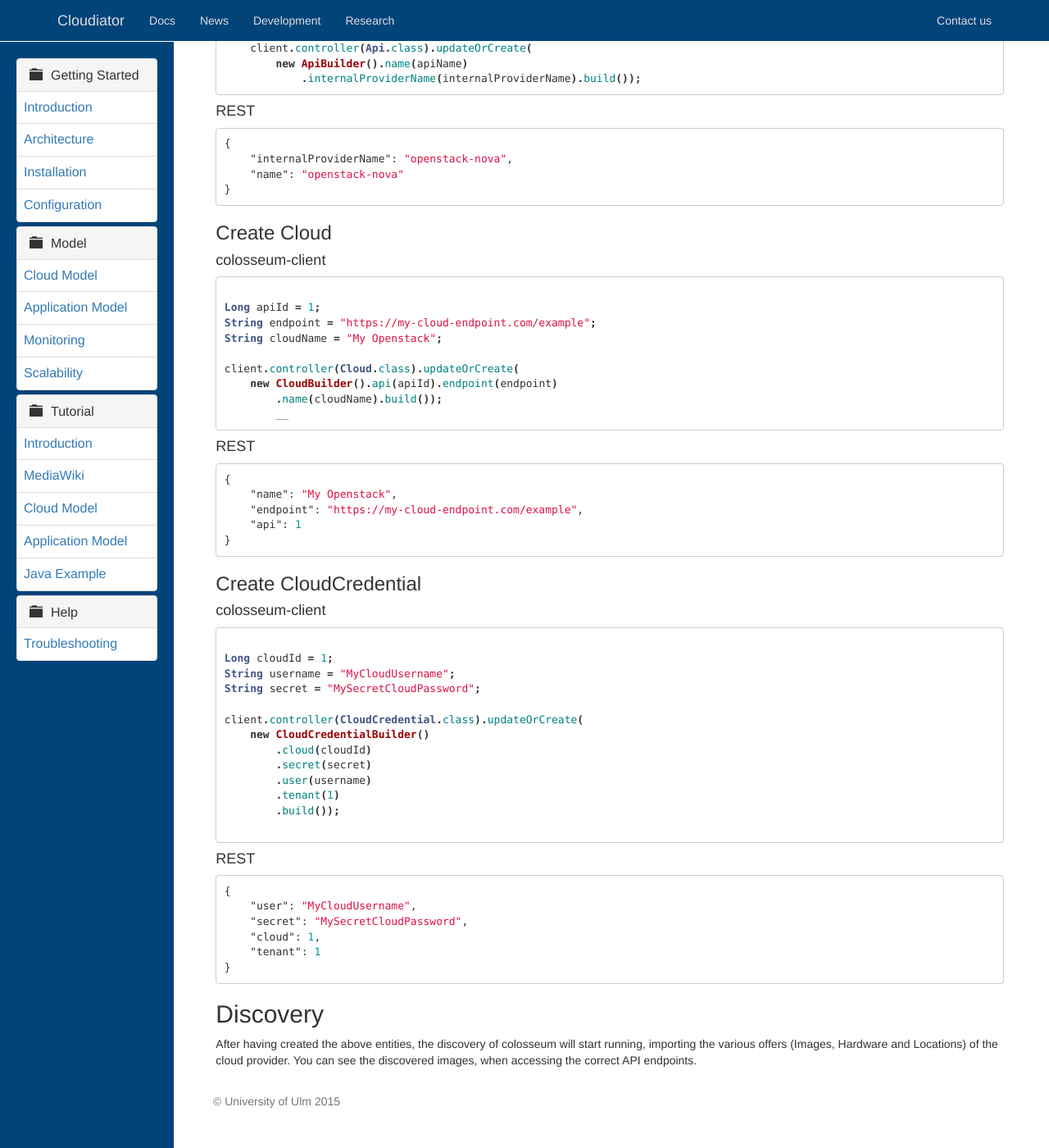
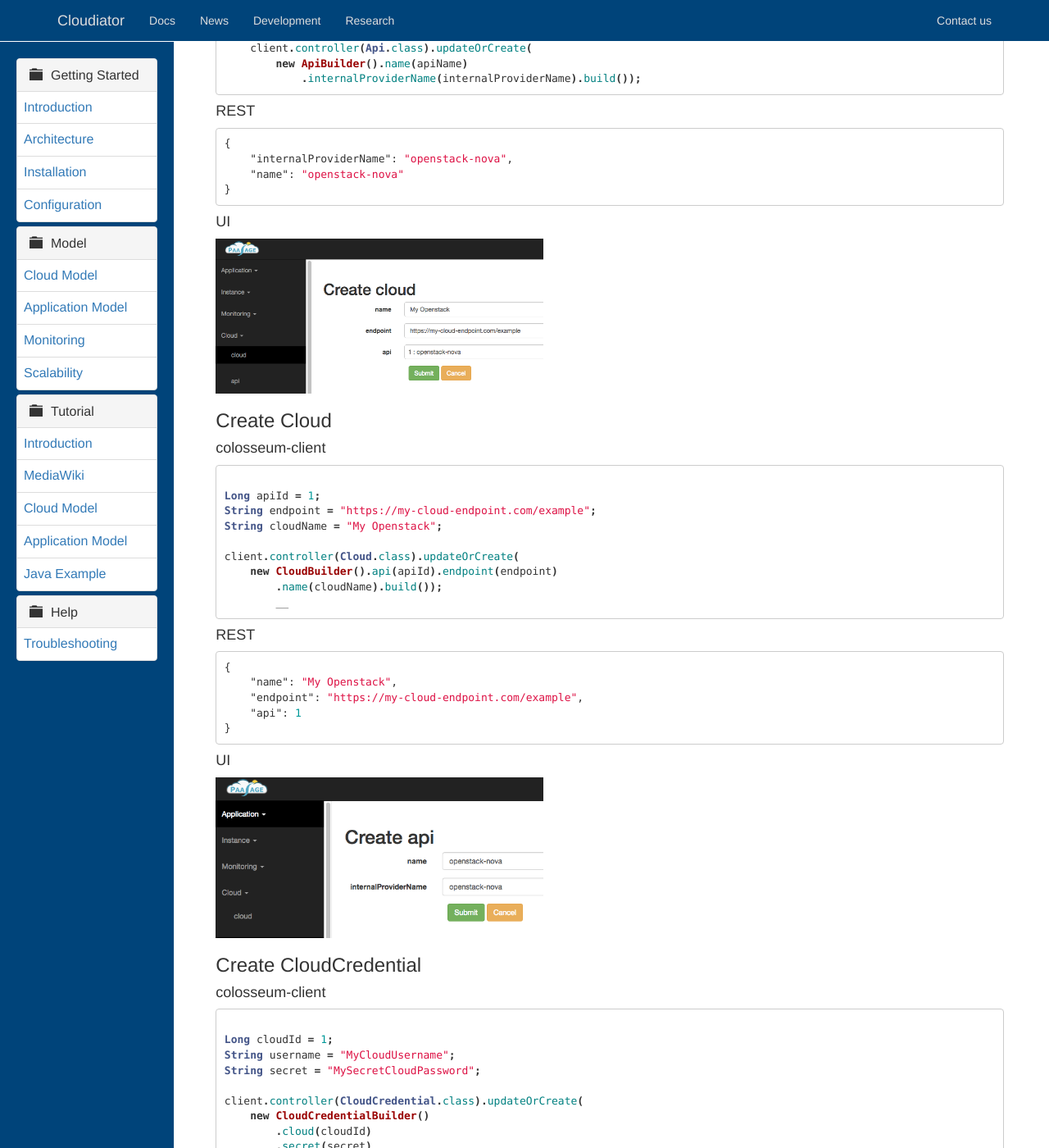
Before and after one commit to cloudiator/cloudiator.github.io, a Jekyll site: the page built from _docs/tutorial_cloud.md, in a window 1280 px wide and 1400 px high, scrolled down 951 px. Shown: the whole window at 82% size. Built offline with Jekyll 4.4.1, drawn with Linux system fonts in a browser that asks for light colours.

Commit message:
Added user interface docs to cloud tutorial

````diff
--- a/_docs/tutorial_cloud.md
+++ b/_docs/tutorial_cloud.md
@@ -66,6 +66,10 @@
 }
 ```
 
+#### UI
+
+![Creating a Cloud using the web interface][ui_cloud]
+
 ### Create Cloud
 
 #### colosseum-client
@@ -91,6 +95,10 @@
     "api": 1
 }
 ```
+
+#### UI
+
+![Creating an API using the web interface][ui_api]
 
 ### Create CloudCredential
 
@@ -123,9 +131,23 @@
 }
 ```
 
+#### UI
+
+![Creating a Credential using the web interface][ui_credential]
+
 ## Discovery
 
 After having created the above entities, the discovery of colosseum will start
 running, importing the various offers (Images, Hardware and Locations) of
 the cloud provider. You can see the discovered images, when accessing the
 correct API endpoints.
+
+
+[ui_api]: ../images/ui/api.png
+{: .img-responsive}
+
+[ui_cloud]: ../images/ui/cloud.png
+{: .img-responsive}
+
+[ui_credential]: ../images/ui/credential.png
+{: .img-responsive}
````
Also changed, not shown: images/ui/api.png (added), images/ui/cloud.png (added), images/ui/credential.png (added).
